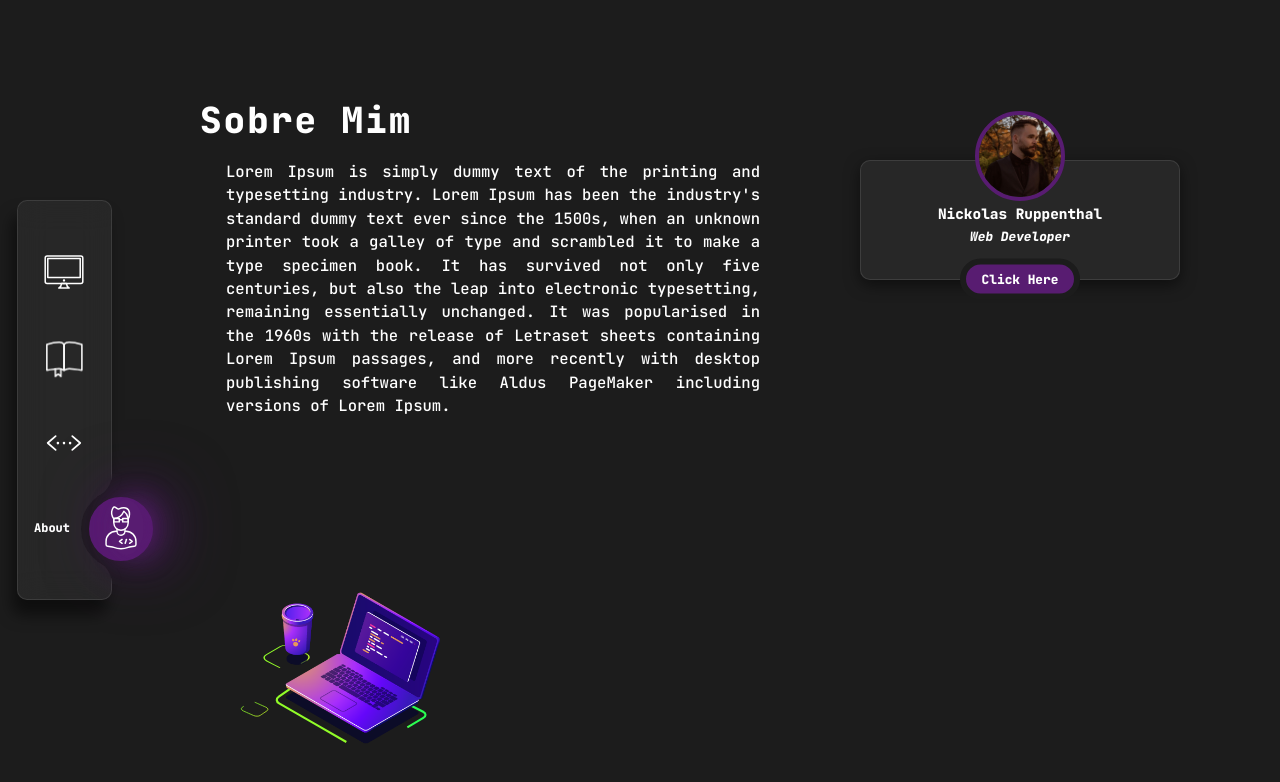
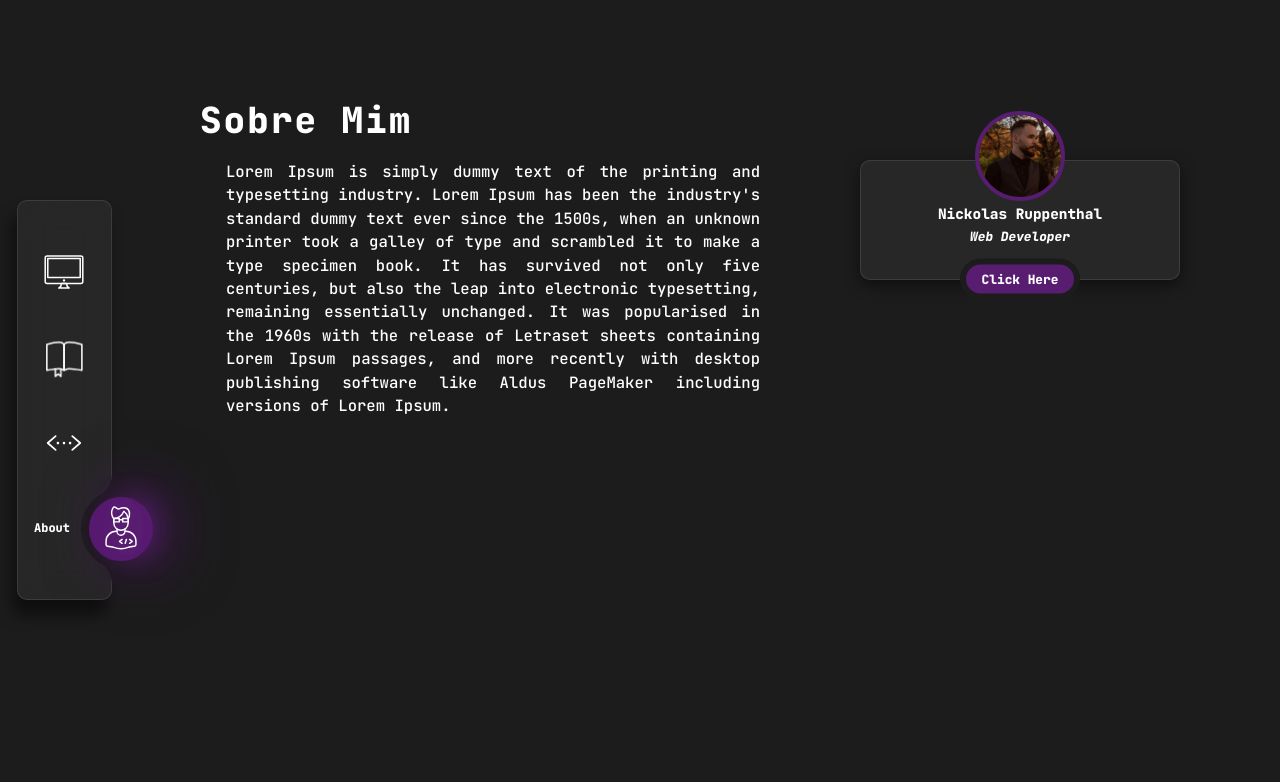
Before and after one commit to lothllann/Portfolio, a React (Vite) app: page /sobre in a window 1280 px wide. Shown: the top 782 px of the page. Built offline with nearby package versions, Linux system fonts and the light colour scheme.

Commit message:
animação no about

```diff
--- a/package.json
+++ b/package.json
@@ -22,7 +22,7 @@
     "lottie": "^0.0.1",
     "lottie-react": "^2.4.0",
     "lottie-web": "^5.10.2",
-    "node": "^19.6.0",
+    "node": "^19.6.1",
     "phosphor-react": "^1.4.1",
     "react": "^18.2.0",
     "react-dom": "^18.2.0",
--- a/src/components/sobre/Sobre.tsx
+++ b/src/components/sobre/Sobre.tsx
@@ -81,7 +81,7 @@ const Sobre = () => {
         </section>
 
 
-      <div className="absolute bottom-[0px]">
+      <div className="absolute bottom-[0px] translate-x-[-250px] opacity-0 animate-slideRight">
         <Lottie animationData={coffe} style={style} />
       </div>
     </main>
--- a/tailwind.config.cjs
+++ b/tailwind.config.cjs
@@ -24,13 +24,17 @@ module.exports = {
           '50%': {transform: 'scale(1.1)'},
           '100%': {transform: 'scale(1)'}
         },
+        slideRight:{
+          'to':{opacity: 1, transform: 'translateX(0)'},
+        },
         slideUpAndFade: {
           '0%': { opacity: 0, transform: 'translateY(2px)' },
           '100%': { opacity: 1, transform: 'translateY(0)' },
         },
       },
       animation:{
-        'showUp': 'showUp 900ms forwards',
+        'showUp': 'showUp 500ms forwards',
+        'slideRight': 'slideRight 900ms forwards',
         'slideUpAndFade': 'slideUpAndFade 500ms cubic-bezier(0.16, 0, 0.13, 1)'
       }
     },
```
Also changed, not shown: 1 other file (tests, documents, lock files or other folders).
